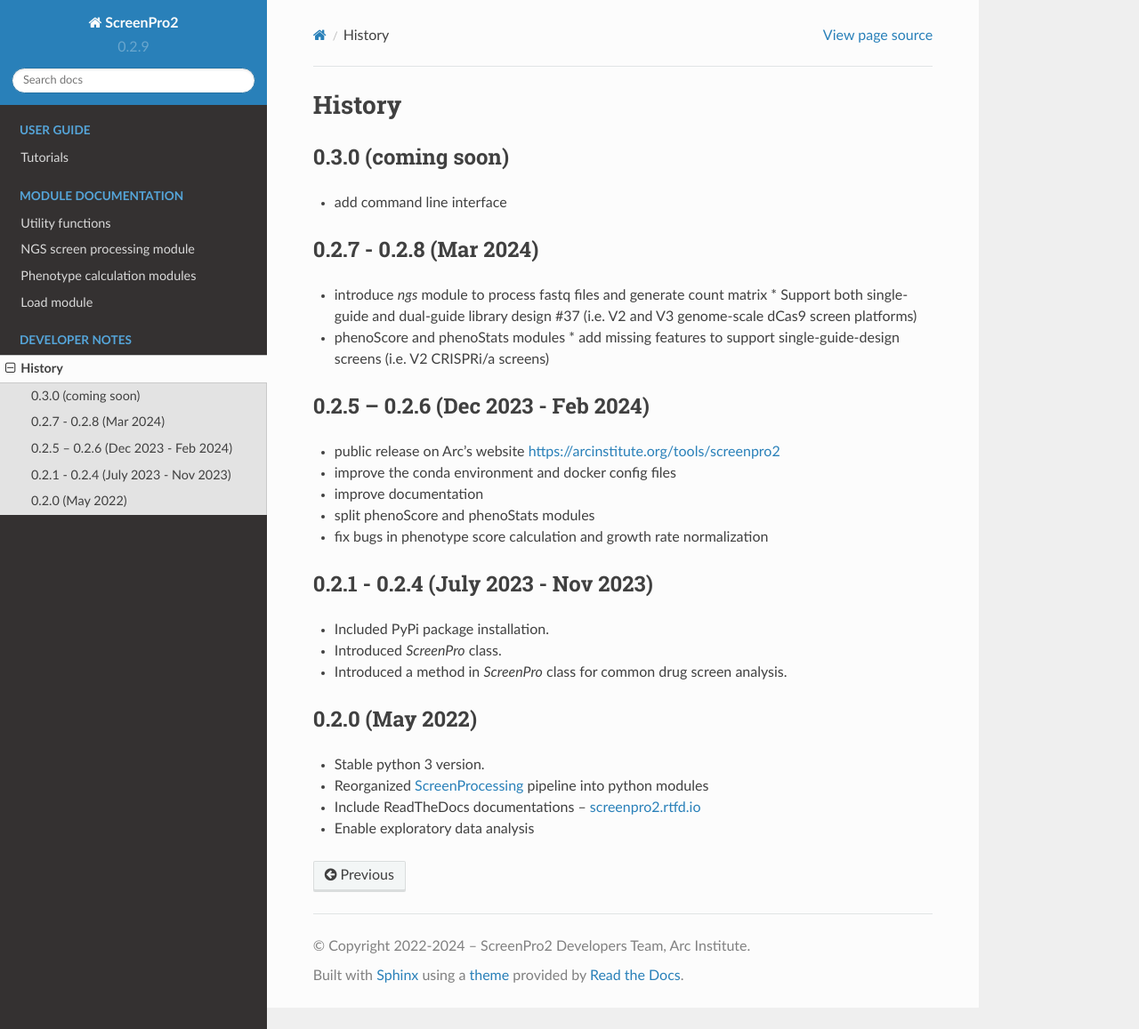
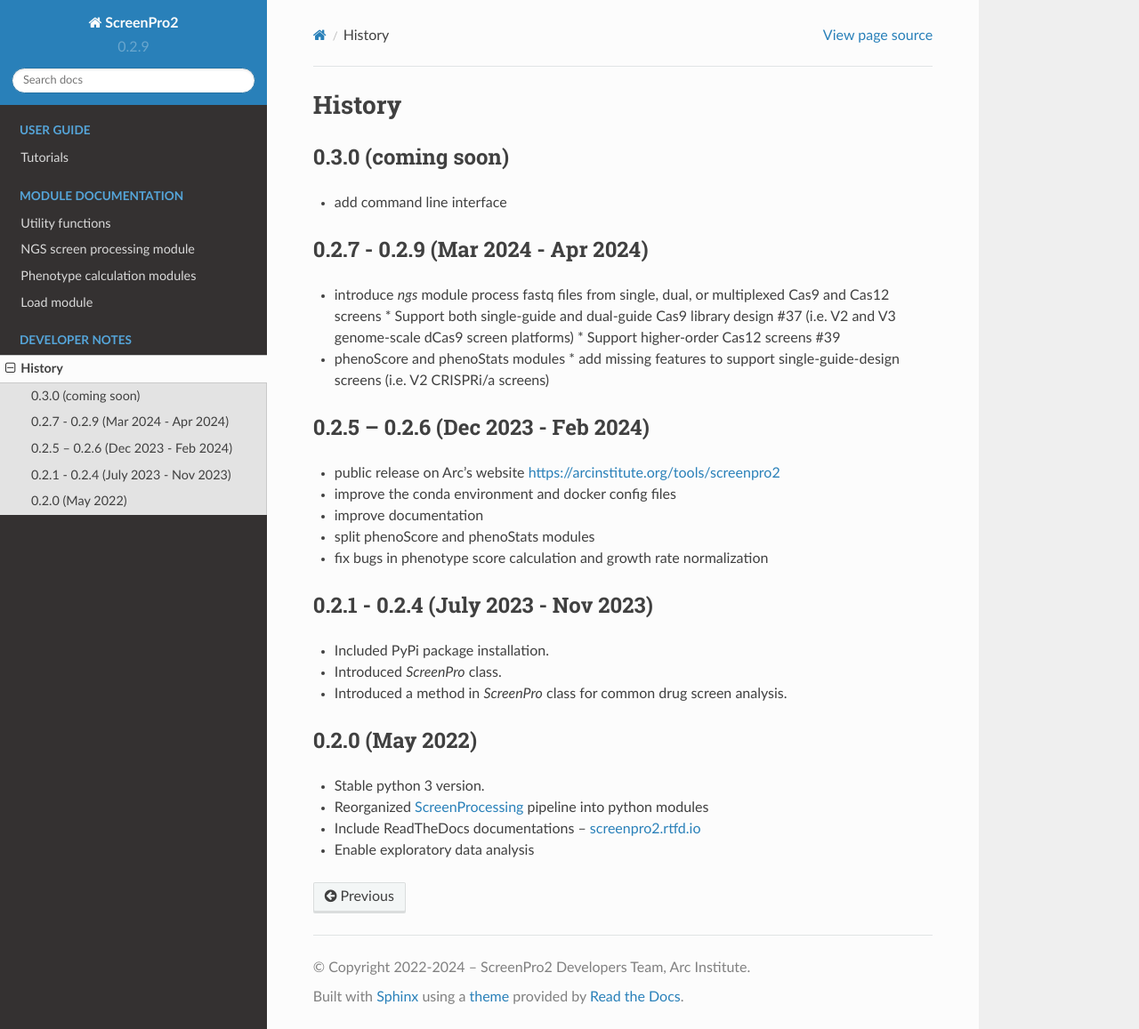
Before and after one commit to ArcInstitute/ScreenPro2, a Sphinx documentation site: the page built from docs/source/history.rst, in a window 1280 px wide and 1157 px high. Shown: the whole window at 89% size. Built offline with Sphinx 7.4.7 and the Read the Docs theme 2.0.0, drawn with Linux system fonts in a browser that asks for light colours.

Commit message:
update docs
close #39

```diff
--- a/docs/source/history.rst
+++ b/docs/source/history.rst
@@ -6,11 +6,13 @@
 ~~~~~~~~~~~~~~~~
 * add command line interface
 
-0.2.7 - 0.2.8 (Mar 2024)
+0.2.7 - 0.2.9 (Mar 2024 - Apr 2024)
 ~~~~~~~~~~~~~~~~
-* introduce `ngs` module to process fastq files and generate count matrix
-  * Support both single-guide and dual-guide library design #37
+* introduce `ngs` module
+  process fastq files from single, dual, or multiplexed Cas9 and Cas12 screens
+  * Support both single-guide and dual-guide Cas9 library design #37
   (i.e. V2 and V3 genome-scale dCas9 screen platforms)
+  * Support higher-order Cas12 screens #39
 * phenoScore and phenoStats modules
   * add missing features to support single-guide-design screens (i.e. V2 CRISPRi/a screens)
 
```
